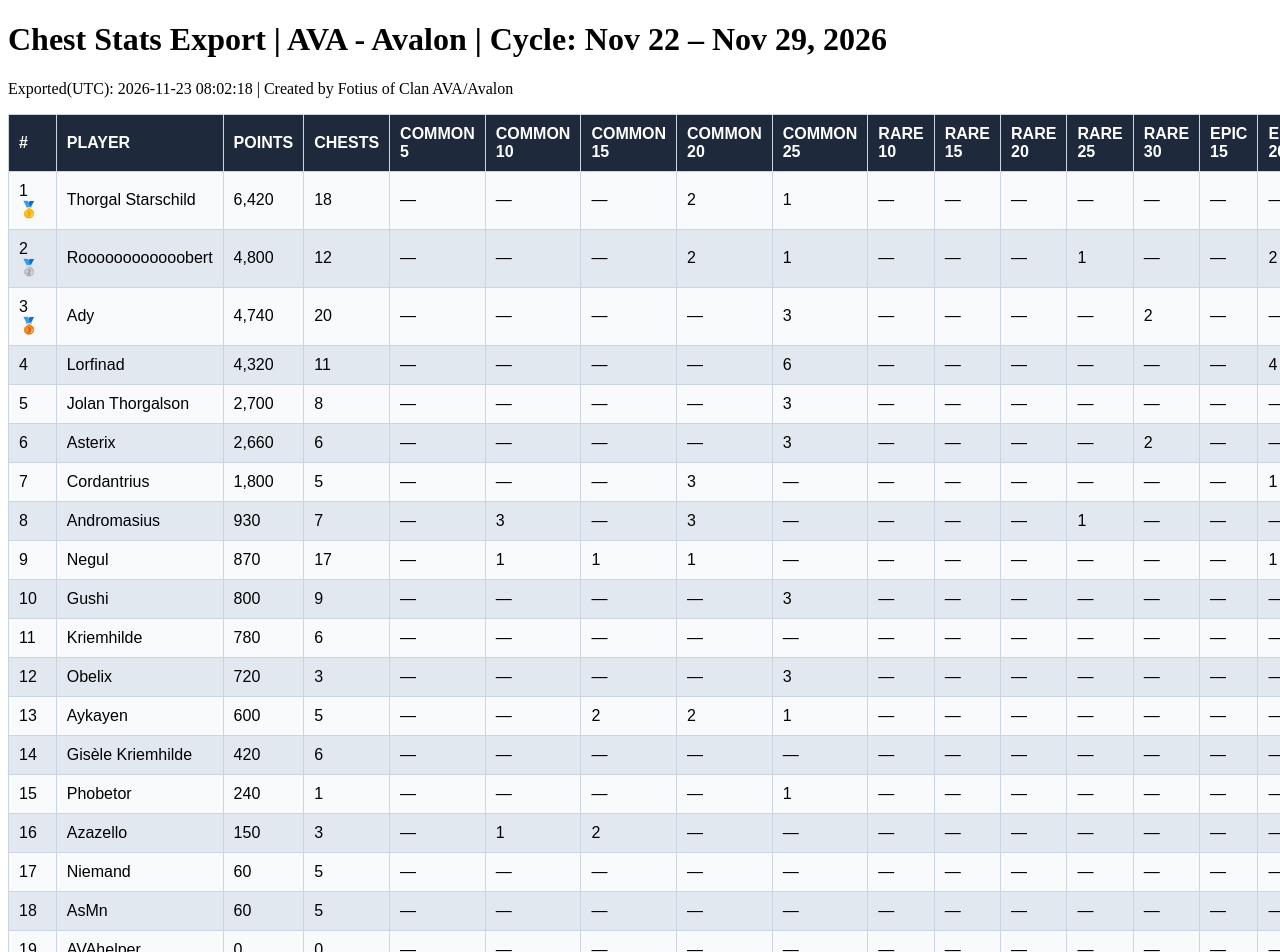
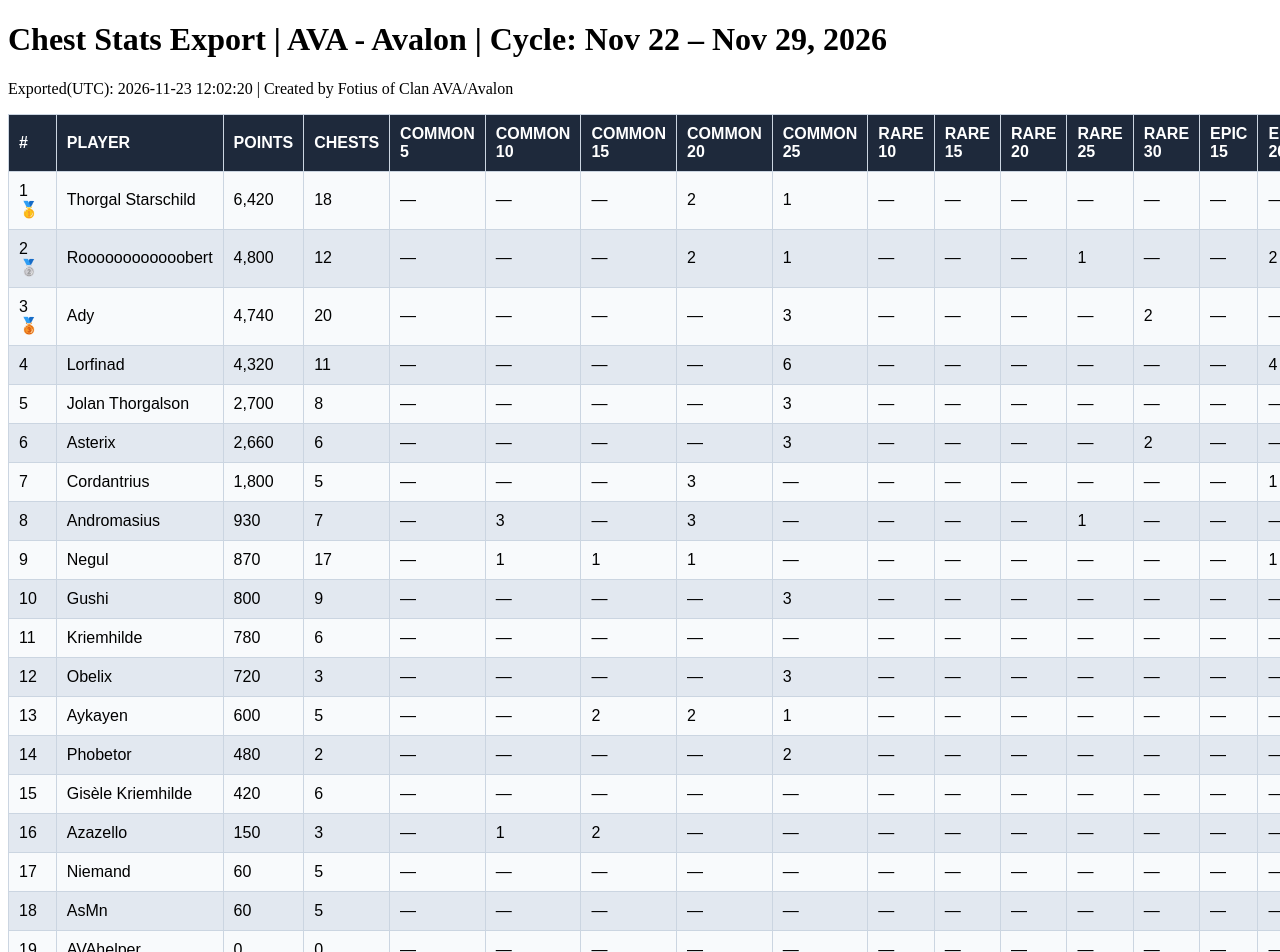
Before and after one commit to ava-totalbattle/tbclanportal-cheststatsexport, a plain HTML site: page index.html in a window 1280 px wide. Shown: the top 952 px of the page. Drawn offline with Linux system fonts and the light colour scheme.

Commit message:
Update index.html

```diff
--- a/index.html
+++ b/index.html
@@ -32,7 +32,7 @@
 <body>
 <header>
   <h1>Chest Stats Export | AVA - Avalon | Cycle: Nov 22 – Nov 29, 2026</h1>
-  <p>Exported(UTC): 2026-11-23 08:02:18 | Created by Fotius of Clan AVA/Avalon</p>
+  <p>Exported(UTC): 2026-11-23 12:02:20 | Created by Fotius of Clan AVA/Avalon</p>
 </header>
 <table id="chest-stats-table" border="1" cellspacing="0" cellpadding="4">
 <thead>
@@ -52,8 +52,8 @@
     <tr><td>11</td><td>Kriemhilde</td><td>780</td><td>6</td><td>—</td><td>—</td><td>—</td><td>—</td><td>—</td><td>—</td><td>—</td><td>—</td><td>—</td><td>—</td><td>—</td><td>—</td><td>—</td><td>—</td><td>—</td><td>—</td><td>—</td><td>—</td></tr>
     <tr><td>12</td><td>Obelix</td><td>720</td><td>3</td><td>—</td><td>—</td><td>—</td><td>—</td><td>3</td><td>—</td><td>—</td><td>—</td><td>—</td><td>—</td><td>—</td><td>—</td><td>—</td><td>—</td><td>—</td><td>—</td><td>—</td><td>—</td></tr>
     <tr><td>13</td><td>Aykayen</td><td>600</td><td>5</td><td>—</td><td>—</td><td>2</td><td>2</td><td>1</td><td>—</td><td>—</td><td>—</td><td>—</td><td>—</td><td>—</td><td>—</td><td>—</td><td>—</td><td>—</td><td>—</td><td>—</td><td>—</td></tr>
-    <tr><td>14</td><td>Gisèle Kriemhilde</td><td>420</td><td>6</td><td>—</td><td>—</td><td>—</td><td>—</td><td>—</td><td>—</td><td>—</td><td>—</td><td>—</td><td>—</td><td>—</td><td>—</td><td>—</td><td>—</td><td>—</td><td>4</td><td>—</td><td>—</td></tr>
-    <tr><td>15</td><td>Phobetor</td><td>240</td><td>1</td><td>—</td><td>—</td><td>—</td><td>—</td><td>1</td><td>—</td><td>—</td><td>—</td><td>—</td><td>—</td><td>—</td><td>—</td><td>—</td><td>—</td><td>—</td><td>—</td><td>—</td><td>—</td></tr>
+    <tr><td>14</td><td>Phobetor</td><td>480</td><td>2</td><td>—</td><td>—</td><td>—</td><td>—</td><td>2</td><td>—</td><td>—</td><td>—</td><td>—</td><td>—</td><td>—</td><td>—</td><td>—</td><td>—</td><td>—</td><td>—</td><td>—</td><td>—</td></tr>
+    <tr><td>15</td><td>Gisèle Kriemhilde</td><td>420</td><td>6</td><td>—</td><td>—</td><td>—</td><td>—</td><td>—</td><td>—</td><td>—</td><td>—</td><td>—</td><td>—</td><td>—</td><td>—</td><td>—</td><td>—</td><td>—</td><td>4</td><td>—</td><td>—</td></tr>
     <tr><td>16</td><td>Azazello</td><td>150</td><td>3</td><td>—</td><td>1</td><td>2</td><td>—</td><td>—</td><td>—</td><td>—</td><td>—</td><td>—</td><td>—</td><td>—</td><td>—</td><td>—</td><td>—</td><td>—</td><td>—</td><td>—</td><td>—</td></tr>
     <tr><td>17</td><td>Niemand</td><td>60</td><td>5</td><td>—</td><td>—</td><td>—</td><td>—</td><td>—</td><td>—</td><td>—</td><td>—</td><td>—</td><td>—</td><td>—</td><td>—</td><td>—</td><td>—</td><td>—</td><td>5</td><td>—</td><td>—</td></tr>
     <tr><td>18</td><td>AsMn</td><td>60</td><td>5</td><td>—</td><td>—</td><td>—</td><td>—</td><td>—</td><td>—</td><td>—</td><td>—</td><td>—</td><td>—</td><td>—</td><td>—</td><td>—</td><td>—</td><td>—</td><td>5</td><td>—</td><td>—</td></tr>
```
